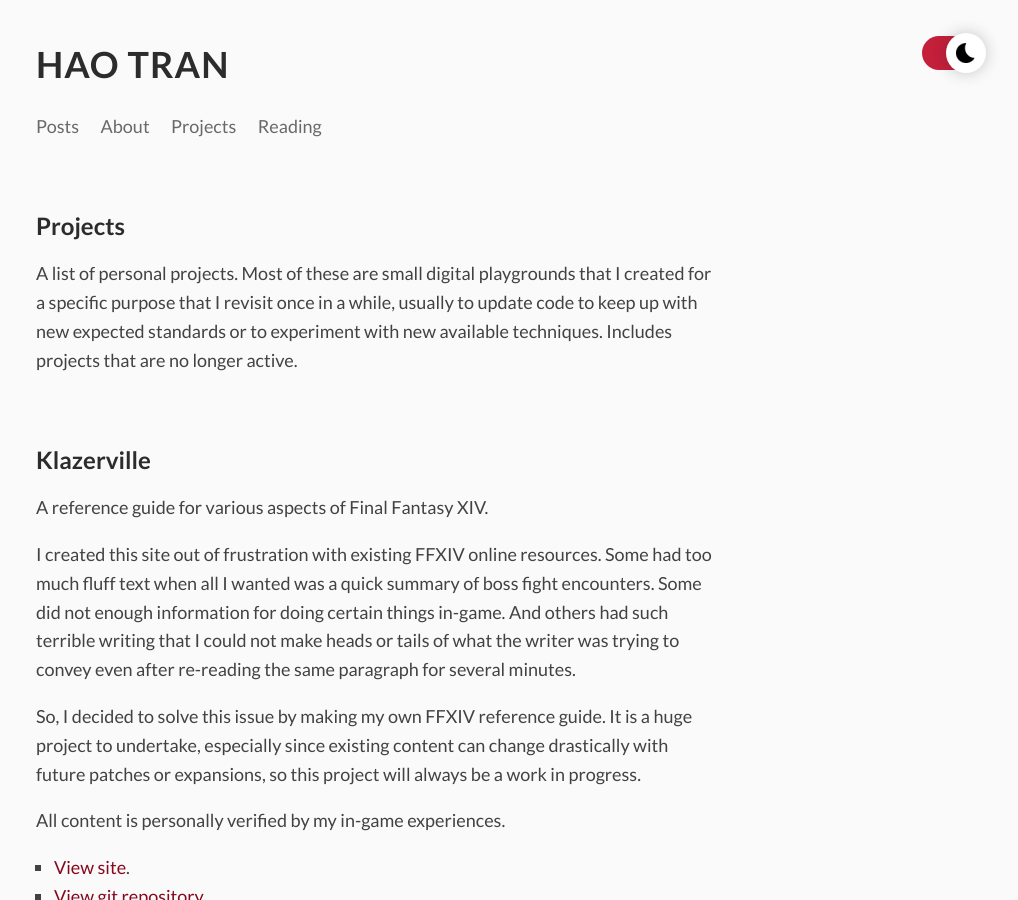
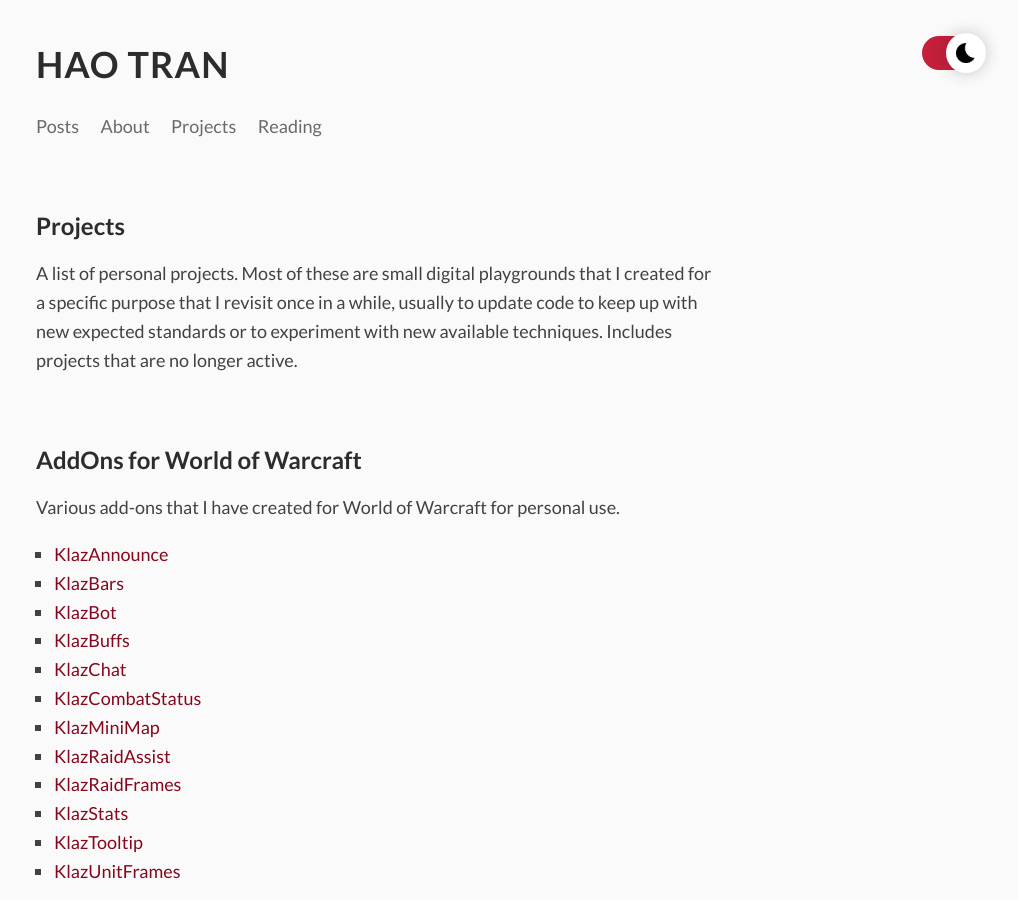
Before and after one commit to haothitran/posts, a Jekyll site: the page built from _pages/projects.md, in a window 1280 px wide and 900 px high. Shown: the whole window, without its empty margins (262-1280 px from the left). Built offline with Jekyll 4.4.1, drawn with Linux system fonts in a browser that asks for light colours.

Commit message:
Add World of Warcraft add-ons to project page

```diff
--- a/_pages/projects.md
+++ b/_pages/projects.md
@@ -7,6 +7,23 @@ permalink: /projects
 # Projects
 
 A list of personal projects. Most of these are small digital playgrounds that I created for a specific purpose that I revisit once in a while, usually to update code to keep up with new expected standards or to experiment with new available techniques. Includes projects that are no longer active.
+
+## AddOns for World of Warcraft
+
+Various add-ons that I have created for World of Warcraft for personal use.
+
+- [KlazAnnounce](https://github.com/haothitran/KlazAnnounce)
+- [KlazBars](https://github.com/haothitran/KlazBars)
+- [KlazBot](https://github.com/haothitran/KlazBot)
+- [KlazBuffs](https://github.com/haothitran/KlazBuffs)
+- [KlazChat](https://github.com/haothitran/KlazChat)
+- [KlazCombatStatus](https://github.com/haothitran/KlazCombatStatus)
+- [KlazMiniMap](https://github.com/haothitran/KlazMiniMap)
+- [KlazRaidAssist](https://github.com/haothitran/KlazRaidAssist)
+- [KlazRaidFrames](https://github.com/haothitran/KlazRaidFrames)
+- [KlazStats](https://github.com/haothitran/KlazStats)
+- [KlazTooltip](https://github.com/haothitran/KlazTooltip)
+- [KlazUnitFrames](https://github.com/haothitran/KlazUnitFrames)
 
 ## Klazerville
 
```
